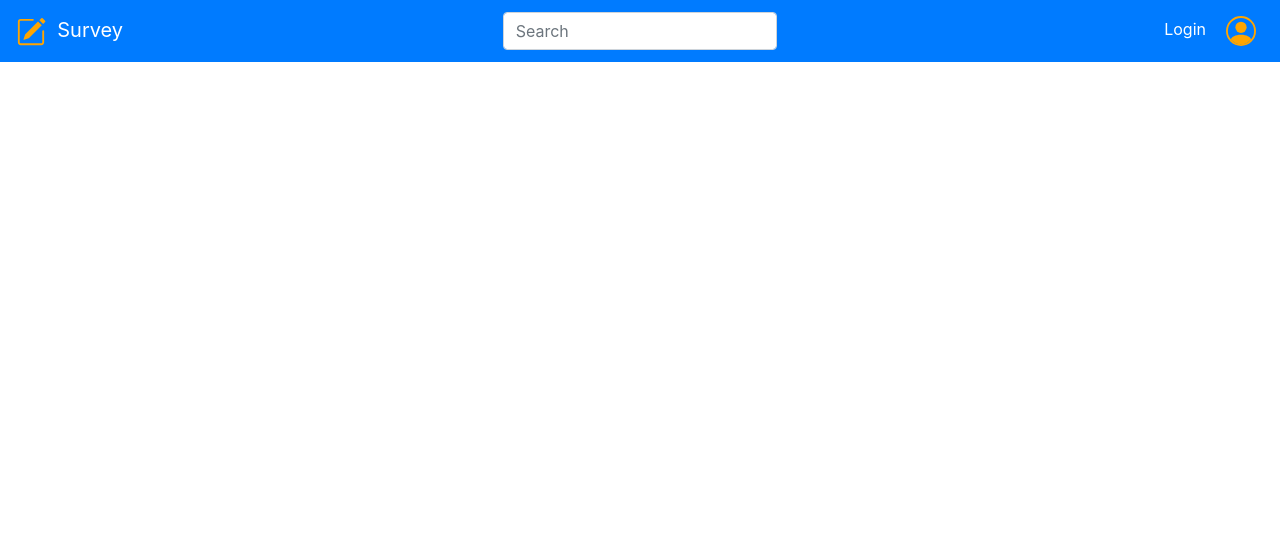
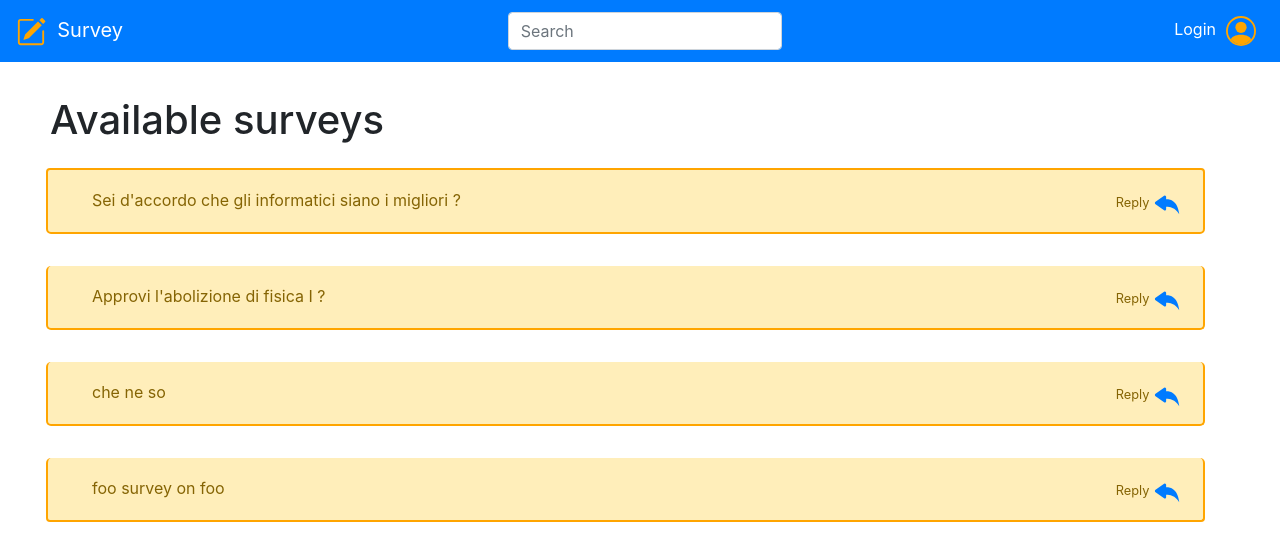
Before and after one commit to PronElle/react-survey, a React (Create React App) app in the folder client/: page /surveys in a window 1280 px wide. Shown: the top 560 px of the page. Built offline with nearby package versions, Linux system fonts and the light colour scheme.

Commit message:
feat: add survey page and context

```diff
--- a/client/package.json
+++ b/client/package.json
@@ -7,6 +7,7 @@
     "@testing-library/react": "^11.2.7",
     "@testing-library/user-event": "^12.8.3",
     "react": "^17.0.2",
+    "react-beautiful-dnd": "^13.1.0",
     "react-bootstrap": "^1.6.1",
     "react-dom": "^17.0.2",
     "react-router-dom": "^5.2.0",
--- a/client/public/stylesheet.css
+++ b/client/public/stylesheet.css
@@ -7,21 +7,10 @@
 }
 
 .below-nav-center {
-    padding-top: 12rem;
-}
-
-/* left filters */
-.list-group-item[id^='filter'] {
-    border-left: none;
-    border-right: none;
-    border-bottom: none;
+    padding-top: 10rem;
 }
 
 
-.list-group-item.active {
-    background-color: #28a745;
-    border-color: #28a745;
-}
 
 .list-group-item-action:hover {
     background-color: #9becae;
@@ -43,3 +32,23 @@
     margin-top: 35px;
     margin-bottom: 35px;
 }
+
+
+.survey-row{
+    border-color: orange;
+    width: 95%;
+    padding-top: 18px;
+    border-width: 2px;
+    border-radius: 5px;
+    margin: 1em;
+}
+
+
+.link-text {
+    color: white;
+    padding-right: 10px;
+}
+
+h1{
+    padding-left: 20px;
+}
--- a/client/src/App.js
+++ b/client/src/App.js
@@ -1,23 +1,128 @@
 import React from 'react';
-import { Container } from 'react-bootstrap';
-import { withRouter, Switch, Route } from 'react-router-dom';
+import { useState } from 'react';
+import { Container, Col } from 'react-bootstrap';
+import { withRouter, Switch, Route, Redirect } from 'react-router-dom';
 import { AdminContext } from './AdminContext';
 
 // components
 import NavBar from './components/NavBar';
 import LoginForm from './components/LoginForm';
+import  SurveyList from './components/SurveyList';
+import SurveyForm from './components/SurveyForm';
+
+const SURVEYS = [
+  {
+  "id": 0,
+  "creator": "john",
+  "title": "Sei d'accordo che gli informatici siano i migliori ?",
+  "answers": 15,
+  },
+  {
+    "id": 1,
+    "creator": "john",
+    "title": "Approvi l'abolizione di fisica I ? ",
+    "answers": 3
+  },
+  {
+    "id": 2,
+    "creator": "john",
+    "title": "che ne so",
+    "answers": 0
+    },
+    {
+      "id": 3,
+      "creator": "john",
+      "title": "foo survey on foo",
+      "answers": 0
+    },
+];
+
+
+const QUESTIONS = [
+ {
+   "survey_id": 0,
+   "question": "domanda ?",
+   "options": [{"optionText":"5"},{"optionText":"3"},{"optionText":"2"}],
+   "open":false,
+   "required":false,
+ },
+ {
+  "survey_id": 0,
+  "question": "domanda1 ?",
+  "options": [{"optionText":"88"},{"optionText":"33"},{"optionText":"23"}],
+  "open":false,
+  "required":false,
+  },
+  {
+    "survey_id": 1,
+    "question" :"how build the app ?",
+    "options": ["vinayak", "sarthak", "somil", "devesh"],
+    "open":false,
+    "required":true,
+  }
+];
 
 function App() {
+  const [surveys, setSurveys] = useState(SURVEYS);
+  const [questions, setQuestions] = useState(QUESTIONS);
+
+  const [loggedIn, setLoggedIn] = useState(false);
+  const [message, setMessage] = useState('');
+  const [loading, setLoading] = useState(true);
+
+  // auth
+  // useEffect (...)
+
+  // mount
+  // useEffect(...)
+
+  // add question
+
+  // delete question
+
+  // login
+  const login = async(credentials) => {
+    // TODO: to be implemented
+  }
+
+  // logout
+  const logout = async () => {
+    // TODO: to be implemented
+  }
+
+  const context = {
+    loggedIn: loggedIn,
+    message: message,
+    setMessage: setMessage,
+    loading: loading
+  }
+
   return (
-    <AdminContext.Provider>
+    <AdminContext.Provider value={context}>
       <Container fluid>
-        <NavBar/>
+        <NavBar logout={logout}/>
         <Switch>
+          <Route path="/login" render={() => {
+              return loggedIn ? <Redirect to="/surveys" /> : <LoginForm login={login} />
+          }}/>
 
-          <Route path='/login'>
-            <LoginForm/>
+          <Route path='/surveys'>
+            <Col className="mx-auto below-nav">
+              <h1>{loggedIn ? "Your Surveys" : "Available surveys"}</h1>
+              <SurveyList surveys = {surveys} />
+            </Col>
           </Route>
 
+          <Route path='/survey/:id' render={ ({match}) => {
+                    // eslint-disable-next-line
+              return surveys.find(survey => survey.id == match.params.id) ?
+                   <SurveyForm questions={questions.filter(q => q.survey_id == match.params.id)} setQuestions={setQuestions}/> : <Redirect to='/surveys'/>
+          }}/>
+
+
+          <Route>
+            <Redirect to='/surveys'/>
+          </Route>
 
         </Switch>
       </Container>
--- a/client/src/components/LoginForm.js
+++ b/client/src/components/LoginForm.js
@@ -11,7 +11,7 @@ function LoginForm(props) {
 
   const handleSubmit = (event) => {
       event.preventDefault();
-      context.setMessage('');
+      context?.setMessage('');
 
       if(username.trim() === '' || password.trim() === '' || password.length < 6)
         context.setMessage('Invalid Username or Password')
--- a/client/src/components/NavBar.js
+++ b/client/src/components/NavBar.js
@@ -26,18 +26,20 @@ const NavBar = (props) => {
             </Col>
 
             <Nav className="ml-md-auto">
-                {context?.loggedIn &&
+                {context.loggedIn &&
                 <>
                     <Nav.Link>{context.message}</Nav.Link>
                     <Nav.Link onClick = {() => {props.logout()}}>Logout</Nav.Link>
                 </>
                 }
-                <Nav.Link href="#">
-                    <Link to='/login'  style={{ paddingRight: 20 ,color: 'white' }}>
+                <Nav.Link>
+                    { !context.loggedIn &&
+                    <Link to='/login' className="link-text">
                         Login
                     </Link>
+                    }
                     {iconPersonCircle}
-                    </Nav.Link>
+                </Nav.Link>
             </Nav>
         </Navbar >
     );
--- /dev/null
+++ b/client/src/components/SurveyForm.js
@@ -0,0 +1,17 @@
+import React, {useContext} from 'react';
+import { AdminContext } from '../AdminContext';
+
+
+// props dovrebbe contenere una modalità (write, read)
+function SurveyForm(props){
+    const context = useContext(AdminContext);
+
+    return (
+       <>
+
+       </>
+   );
+}
+
+
+export default SurveyForm;
--- /dev/null
+++ b/client/src/components/SurveyList.js
@@ -0,0 +1,16 @@
+import React from 'react';
+import SurveyRow from './SurveyRow';
+import { ListGroup } from 'react-bootstrap';
+
+const SurveyList = (props) => {
+    return (
+        <>
+          {props.surveys &&
+           <ListGroup as="ul">
+            {props.surveys.map(survey => <SurveyRow  key={survey.id} survey={survey}/>)}
+           </ListGroup>}
+        </>
+    );
+}
+
+export default SurveyList;
--- /dev/null
+++ b/client/src/components/SurveyRow.js
@@ -0,0 +1,36 @@
+import React, { useContext } from 'react';
+import { ListGroup } from 'react-bootstrap';
+import { iconReply, iconShow } from '../icons';
+import { Link } from 'react-router-dom';
+import { AdminContext } from '../AdminContext';
+
+function SurveyRow(props) {
+  let { survey } = props;
+  let context = useContext(AdminContext);
+
+  return (
+    <ListGroup.Item id={survey.id} className="survey-row" variant="warning">
+        <div className="d-flex w-100 justify-content-between ">
+          <div className="custom-control">
+            <label>{survey.title}</label>
+          </div>
+
+           <div>
+               {context?.loggedIn ?
+                <>
+                    <small>Answers: {survey.answers} </small>
+                    <Link to = {'/survey/' + survey.id}><span> {iconShow}</span></Link>
+                </>
+                :
+                <>
+                    <small>Reply </small>
+                    <Link to = {'/survey/' + survey.id}><span>{iconReply}</span></Link>
+                </>
+              }
+            </div>
+        </div>
+    </ListGroup.Item>
+  );
+}
+
+export default SurveyRow;
--- a/client/src/icons.js
+++ b/client/src/icons.js
@@ -23,4 +23,13 @@ const iconPersonCircle = <svg className="bi bi-people-circle" width="30" height=
                           <path fillRule="evenodd" d="M8 1a7 7 0 100 14A7 7 0 008 1zM0 8a8 8 0 1116 0A8 8 0 010 8z" clipRule="evenodd" />
                         </svg>
 
-export { iconDelete, iconEdit, iconLock, iconPerson, iconPersonCircle };
+const iconReply = <svg xmlns="http://www.w3.org/2000/svg" width="30" height="30" fill="currentColor" class="bi bi-reply-fill" viewBox="0 0 16 16">
+                    <path d="M5.921 11.9 1.353 8.62a.719.719 0 0 1 0-1.238L5.921 4.1A.716.716 0 0 1 7 4.719V6c1.5 0 6 0 7 8-2.5-4.5-7-4-7-4v1.281c0 .56-.606.898-1.079.62z"/>
+                  </svg>
+
+const iconShow = <svg xmlns="http://www.w3.org/2000/svg" width="25" height="25" fill="currentColor" class="bi bi-eye-fill" viewBox="0 0 16 16">
+                  <path d="M10.5 8a2.5 2.5 0 1 1-5 0 2.5 2.5 0 0 1 5 0z"/>
+                  <path d="M0 8s3-5.5 8-5.5S16 8 16 8s-3 5.5-8 5.5S0 8 0 8zm8 3.5a3.5 3.5 0 1 0 0-7 3.5 3.5 0 0 0 0 7z"/>
+                 </svg>
+
+export { iconDelete, iconEdit, iconLock, iconPerson, iconPersonCircle, iconReply, iconShow };
```
Also changed, not shown: client/src/components/QuestionForm.js (added, +10 -0 lines), 1 other file (tests, documents, lock files or other folders).
